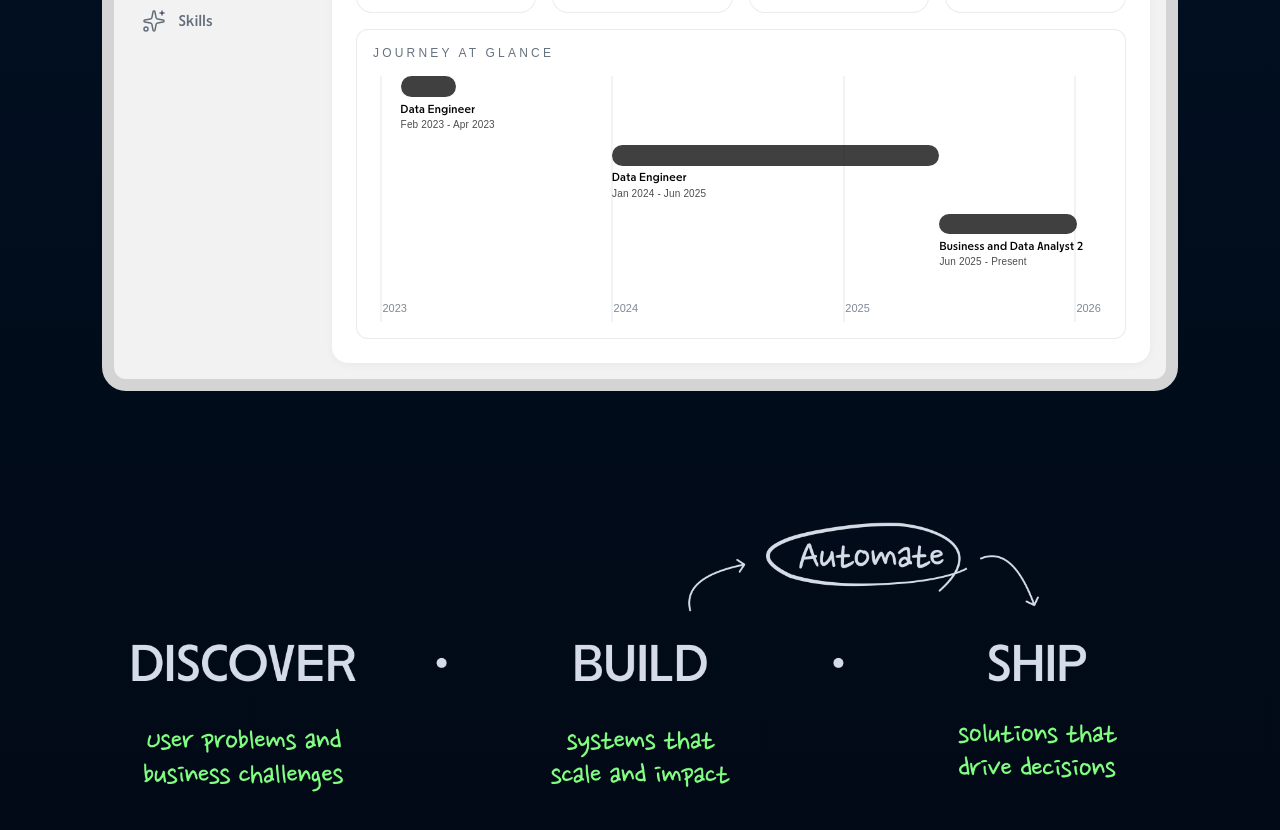
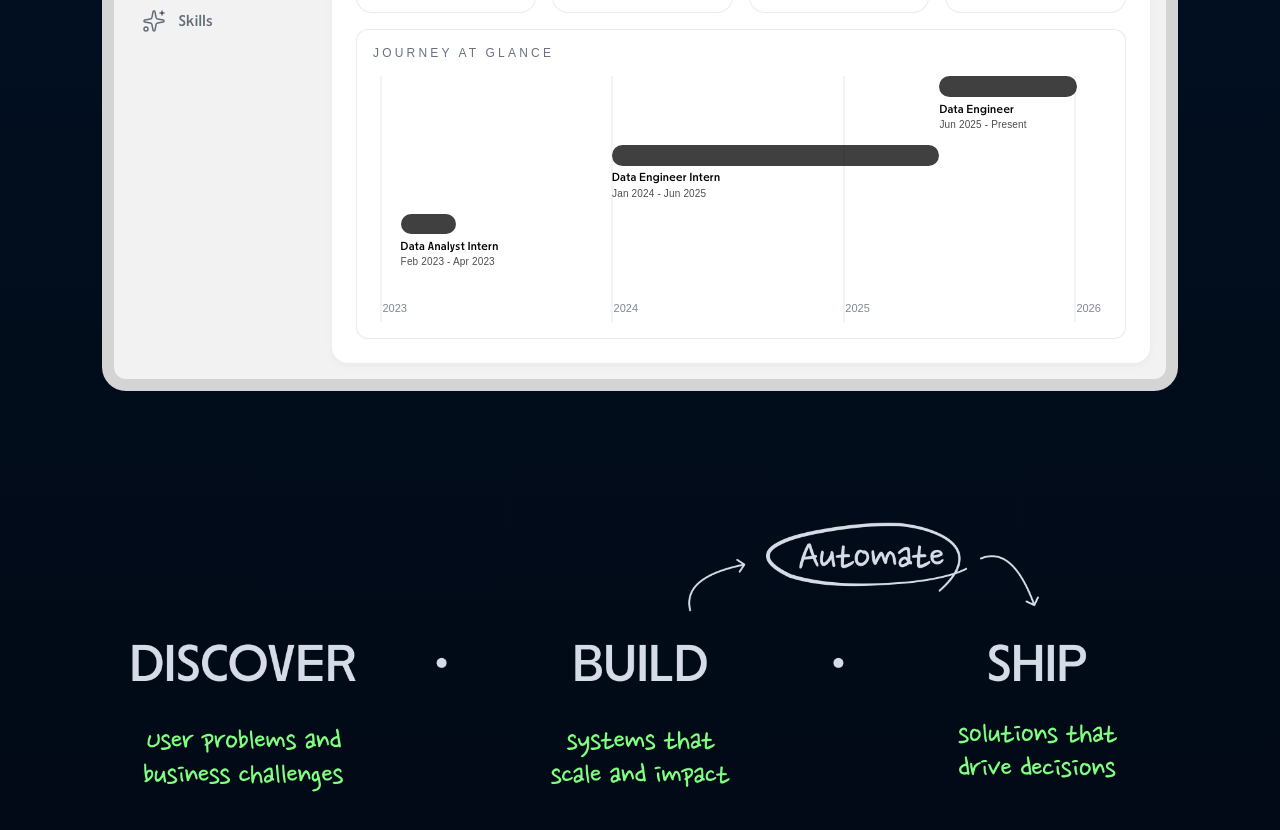
Before and after one commit to Vanshaj5101/portfolio-2026, a Next.js app: page / in a window 1280 px wide. Shown: the part 920-1750 px from the top of the page. Built offline with nearby package versions, Linux system fonts and the light colour scheme; no server answers; a web font is replaced by a local one.

Commit message:
gantt chart updated

```diff
--- a/app/components/GanttChart.tsx
+++ b/app/components/GanttChart.tsx
@@ -20,12 +20,26 @@ const ganttData: GanttItem[] = [
   //   endDate: '2023-06-30'
   // },
   {
+    id: 'analyst',
+    title: 'Data Engineer',
+    type: 'work',
+    startDate: '2025-06-01',
+    endDate: 'present'
+  },
+  {
+    id: 'fulltime',
+    title: 'Data Engineer Intern',
+    type: 'work',
+    startDate: '2024-01-01',
+    endDate: '2025-06-01'
+  },
+  {
     id: 'intern',
-    title: 'Data Engineer',
+    title: 'Data Analyst Intern',
     type: 'work',
     startDate: '2023-02-01',
     endDate: '2023-04-30'
-  },
+  }
   // {
   //   id: 'masters',
   //   title: "MCS Computer Science",
@@ -33,20 +47,6 @@ const ganttData: GanttItem[] = [
   //   startDate: '2023-08-01',
   //   endDate: '2025-05-31'
   // },
-  {
-    id: 'fulltime',
-    title: 'Data Engineer',
-    type: 'work',
-    startDate: '2024-01-01',
-    endDate: '2025-06-01'
-  },
-  {
-    id: 'analyst',
-    title: 'Business and Data Analyst 2',
-    type: 'work',
-    startDate: '2025-06-01',
-    endDate: 'present'
-  }
 ];
 
 export default function GanttChart() {
```
